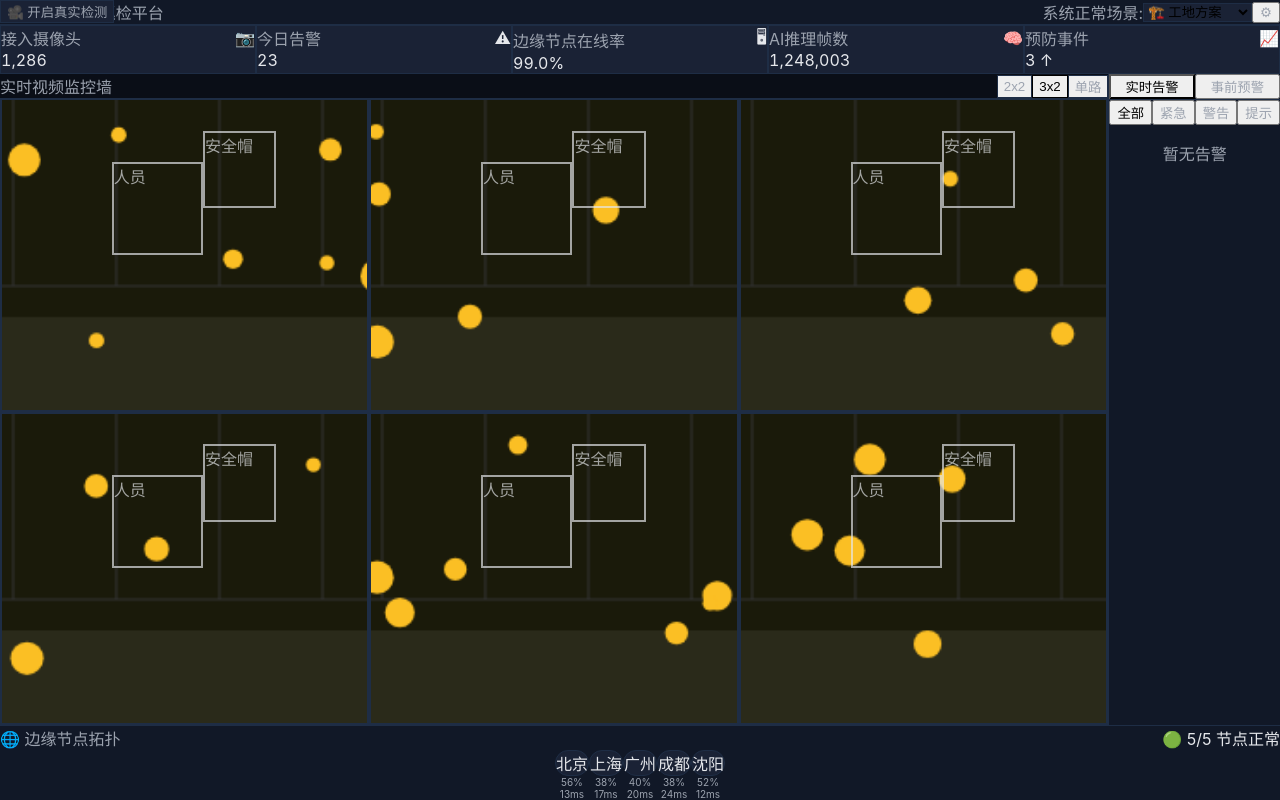
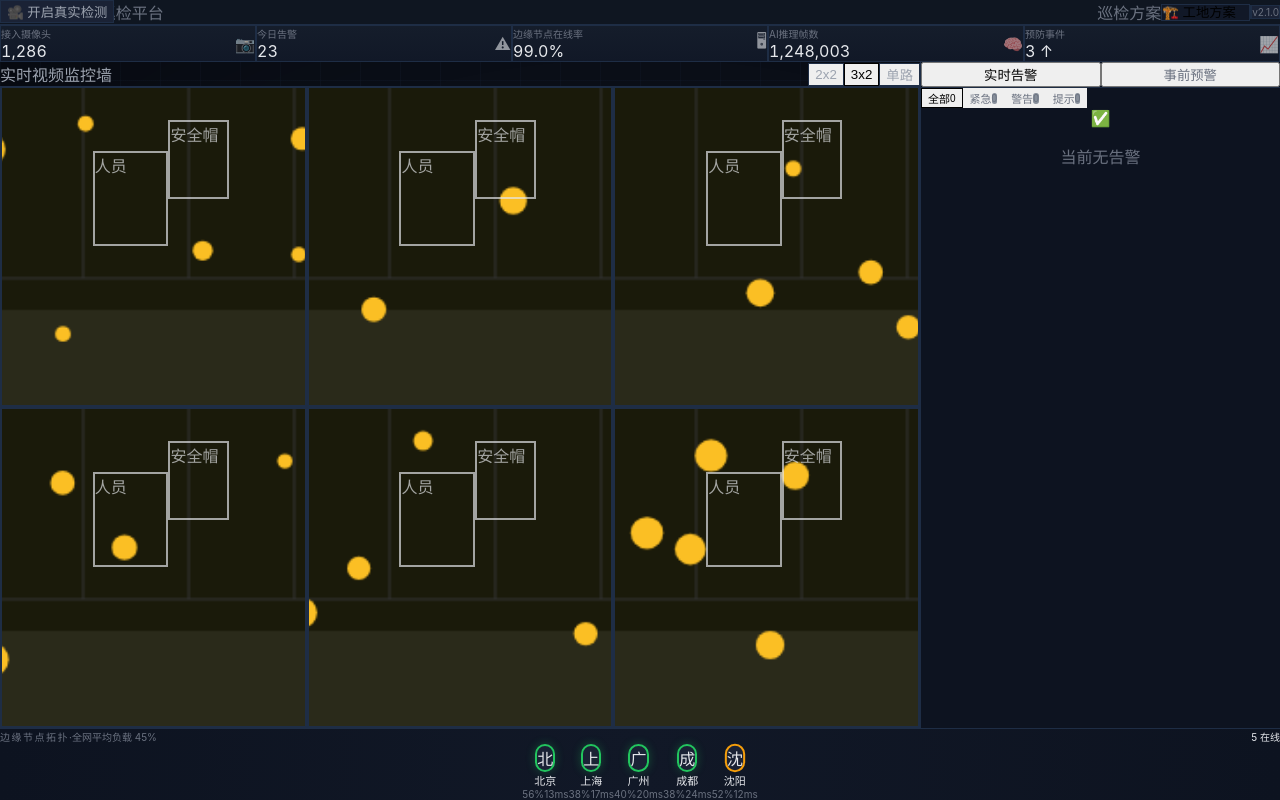
Before and after one commit to Jibz233/edge-guard-demo, a Next.js app: page / in a window 1280 px wide. Built offline with nearby package versions, Linux system fonts and the light colour scheme.

Commit message:
feat: optimize dashboard layout - compressed header, wider panels, grid background, polished components

```diff
--- a/app/components/AlertFeed.tsx
+++ b/app/components/AlertFeed.tsx
@@ -13,29 +13,54 @@ export default function AlertFeed() {
 
   const filtered = filter === 'all' ? alerts : alerts.filter((a) => a.severity === filter);
 
+  const counts = {
+    all: alerts.length,
+    critical: alerts.filter((a) => a.severity === 'critical').length,
+    warning: alerts.filter((a) => a.severity === 'warning').length,
+    info: alerts.filter((a) => a.severity === 'info').length,
+  };
+
+  const filterConfig: Record<string, { label: string; activeClass: string }> = {
+    all: { label: '全部', activeClass: 'bg-white/10 text-white' },
+    critical: { label: '紧急', activeClass: 'bg-red-500/20 text-red-400 border-red-500/30' },
+    warning: { label: '警告', activeClass: 'bg-yellow-500/20 text-yellow-400 border-yellow-500/30' },
+    info: { label: '提示', activeClass: 'bg-blue-500/20 text-blue-400 border-blue-500/30' },
+  };
+
   return (
     <div className="flex flex-col h-full">
-      <div className="flex gap-1 mb-2">
-        {(['all', 'critical', 'warning', 'info'] as const).map((s) => (
+      <div className="flex gap-1.5 mb-3">
+        {(['all', 'critical', 'warning', 'info'] as const).map((s) => {
+          const cfg = filterConfig[s];
+          return (
             <button
               key={s}
               onClick={() => setFilter(s)}
-            className={`text-xs px-2 py-0.5 rounded transition-colors ${
-              filter === s ? 'bg-blue-600/30 text-blue-400' : 'text-[#9ca3af] hover:text-white'
+              className={`text-[11px] px-2 py-1 rounded-md border transition-all flex items-center gap-1 ${
+                filter === s
+                  ? `${cfg.activeClass} border-white/10`
+                  : 'text-[#6b7280] border-transparent hover:text-white hover:bg-white/5'
               }`}
             >
-            {s === 'all' ? '全部' : s === 'critical' ? '紧急' : s === 'warning' ? '警告' : '提示'}
+              <span>{cfg.label}</span>
+              <span className={`text-[10px] px-1 rounded-full ${filter === s ? 'bg-white/10' : 'bg-[#1e2d45]/50'}`}>
+                {counts[s]}
+              </span>
             </button>
-        ))}
+          );
+        })}
       </div>
-      <div className="flex-1 overflow-y-auto pr-1 space-y-1">
+      <div className="flex-1 overflow-y-auto pr-1 space-y-1.5">
         <AnimatePresence initial={false}>
           {filtered.map((alert) => (
             <AlertItem key={alert.id} alert={alert} />
           ))}
         </AnimatePresence>
         {filtered.length === 0 && (
-          <p className="text-[#9ca3af] text-xs text-center py-8">暂无告警</p>
+          <div className="flex flex-col items-center justify-center py-12 text-[#6b7280]">
+            <span className="text-2xl mb-2">✅</span>
+            <p className="text-xs">当前无{filter === 'all' ? '' : filterConfig[filter].label}告警</p>
+          </div>
         )}
       </div>
     </div>
--- a/app/components/AlertItem.tsx
+++ b/app/components/AlertItem.tsx
@@ -6,9 +6,9 @@ import { useStore } from '@/lib/useStore';
 import { motion } from 'framer-motion';
 
 const severityConfig = {
-  critical: { color: 'border-red-500', bg: 'bg-red-500/10', dot: 'bg-red-500', label: '紧急', icon: '🔴' },
-  warning: { color: 'border-yellow-500', bg: 'bg-yellow-500/10', dot: 'bg-yellow-500', label: '警告', icon: '🟡' },
-  info: { color: 'border-blue-500', bg: 'bg-blue-500/10', dot: 'bg-blue-500', label: '提示', icon: '🔵' },
+  critical: { color: 'border-red-500/80', bg: 'bg-red-500/5', dot: 'bg-red-500', label: '紧急', bar: 'bg-red-500' },
+  warning: { color: 'border-yellow-500/80', bg: 'bg-yellow-500/5', dot: 'bg-yellow-500', label: '警告', bar: 'bg-yellow-500' },
+  info: { color: 'border-blue-500/80', bg: 'bg-blue-500/5', dot: 'bg-blue-500', label: '提示', bar: 'bg-blue-500' },
 };
 
 const ruleLabels: Record<string, string> = {
@@ -31,38 +31,40 @@ export default function AlertItem({ alert }: { alert: Alert }) {
       initial={{ opacity: 0, x: 20, height: 0 }}
       animate={{ opacity: 1, x: 0, height: 'auto' }}
       exit={{ opacity: 0, x: -20, height: 0 }}
-      className={`border-l-2 ${config.color} ${config.bg} rounded-r p-2.5 mb-2 text-sm ${alert.handled ? 'opacity-50' : ''}`}
+      className={`border-l-2 ${config.color} ${config.bg} rounded-r-lg p-2.5 text-sm transition-opacity ${alert.handled ? 'opacity-40 grayscale' : ''}`}
     >
-      <div className="flex items-start justify-between">
+      <div className="flex items-start justify-between mb-1">
         <div className="flex items-center gap-1.5">
-          <span className={`w-2 h-2 rounded-full ${config.dot}`} />
-          <span className="font-medium text-xs">{config.label}</span>
-          <span className="text-[#9ca3af] text-xs">{ruleLabels[alert.ruleType] || alert.ruleType}</span>
+          <span className={`w-1.5 h-1.5 rounded-full ${config.dot} ${alert.severity === 'critical' ? 'animate-pulse' : ''}`} />
+          <span className={`text-[11px] font-semibold ${config.dot === 'bg-red-500' ? 'text-red-400' : config.dot === 'bg-yellow-500' ? 'text-yellow-400' : 'text-blue-400'}`}>
+            {config.label}
+          </span>
+          <span className="text-[11px] text-[#6b7280]">{ruleLabels[alert.ruleType] || alert.ruleType}</span>
         </div>
-        <span className="text-xs text-[#9ca3af]">{timeStr}</span>
+        <span className="text-[10px] text-[#6b7280] whitespace-nowrap">{timeStr}</span>
       </div>
 
-      <div className="mt-1.5 flex items-center justify-between">
-        <span className="text-xs text-[#9ca3af]">
-          置信度 {alert.confidence.toFixed(1)}%
+      <div className="flex items-center justify-between text-[11px]">
+        <span className="text-[#6b7280]">
+          置信度 <span className="text-white font-medium">{alert.confidence.toFixed(0)}%</span>
         </span>
-        <span className="text-xs bg-[#111827] px-1.5 py-0.5 rounded">
-          摄像头 #{alert.cameraId.split('-')[1]}
+        <span className="text-[#6b7280] bg-[#0d1320] px-1.5 py-0.5 rounded text-[10px]">
+          #{alert.cameraId.split('-')[1]}
         </span>
       </div>
 
       {!alert.handled && (
-        <div className="mt-2 flex gap-2">
+        <div className="mt-2 flex gap-1.5">
           <button
             onClick={() => handleAlert(alert.id)}
-            className="text-xs px-2 py-0.5 bg-green-600/20 text-green-400 rounded hover:bg-green-600/30 transition-colors"
+            className="text-[11px] px-2.5 py-0.5 bg-green-600/15 text-green-400 rounded-md hover:bg-green-600/25 transition-colors font-medium"
           >
             已处理
           </button>
-          <button className="text-xs px-2 py-0.5 bg-[#1e2d45]/50 text-[#9ca3af] rounded hover:bg-[#1e2d45] transition-colors">
+          <button className="text-[11px] px-2.5 py-0.5 bg-white/5 text-[#6b7280] rounded-md hover:bg-white/10 transition-colors">
             忽略
           </button>
-          <button className="text-xs px-2 py-0.5 bg-blue-600/20 text-blue-400 rounded hover:bg-blue-600/30 transition-colors">
+          <button className="text-[11px] px-2.5 py-0.5 bg-blue-600/15 text-blue-400 rounded-md hover:bg-blue-600/25 transition-colors">
             喊话
           </button>
         </div>
--- a/app/components/AlertPanel.tsx
+++ b/app/components/AlertPanel.tsx
@@ -6,6 +6,7 @@ import AlertFeed from './AlertFeed';
 import ProactivePanel from './ProactivePanel';
 import CameraDetail from './CameraDetail';
 import { useStore } from '@/lib/useStore';
+import { motion } from 'framer-motion';
 
 type Tab = 'alerts' | 'proactive';
 
@@ -15,30 +16,44 @@ export default function AlertPanel() {
 
   if (selectedCameraId) {
     return (
-      <aside className="w-80 border-l border-[#1e2d45] bg-[#111827] flex flex-col shrink-0">
+      <aside className="w-[360px] border-l border-[#1e2d45] bg-[#0d1320] flex flex-col shrink-0">
         <CameraDetail />
       </aside>
     );
   }
 
   return (
-    <aside className="w-80 border-l border-[#1e2d45] bg-[#111827] flex flex-col shrink-0">
-      <div className="flex border-b border-[#1e2d45]">
+    <aside className="w-[360px] border-l border-[#1e2d45] bg-[#0d1320] flex flex-col shrink-0">
+      <div className="flex border-b border-[#1e2d45] bg-[#111827]/50">
         <button
           onClick={() => setTab('alerts')}
-          className={`flex-1 py-2.5 text-sm font-medium transition-colors ${
-            tab === 'alerts' ? 'text-blue-400 border-b-2 border-blue-500 bg-blue-500/5' : 'text-[#9ca3af] hover:text-white'
+          className={`relative flex-1 py-2.5 text-xs font-medium transition-colors ${
+            tab === 'alerts' ? 'text-blue-400' : 'text-[#6b7280] hover:text-white'
           }`}
         >
           实时告警
+          {tab === 'alerts' && (
+            <motion.div
+              layoutId="tab-indicator"
+              className="absolute bottom-0 left-0 right-0 h-0.5 bg-blue-500"
+              transition={{ type: 'spring', stiffness: 500, damping: 33 }}
+            />
+          )}
         </button>
         <button
           onClick={() => setTab('proactive')}
-          className={`flex-1 py-2.5 text-sm font-medium transition-colors ${
-            tab === 'proactive' ? 'text-cyan-400 border-b-2 border-cyan-500 bg-cyan-500/5' : 'text-[#9ca3af] hover:text-white'
+          className={`relative flex-1 py-2.5 text-xs font-medium transition-colors ${
+            tab === 'proactive' ? 'text-cyan-400' : 'text-[#6b7280] hover:text-white'
           }`}
         >
           事前预警
+          {tab === 'proactive' && (
+            <motion.div
+              layoutId="tab-indicator"
+              className="absolute bottom-0 left-0 right-0 h-0.5 bg-cyan-500"
+              transition={{ type: 'spring', stiffness: 500, damping: 33 }}
+            />
+          )}
         </button>
       </div>
       <div className="flex-1 overflow-hidden p-3">
--- a/app/components/EdgeNodeCard.tsx
+++ b/app/components/EdgeNodeCard.tsx
@@ -5,53 +5,61 @@ import { motion } from 'framer-motion';
 import { useState } from 'react';
 
 const statusColors = {
-  healthy: { bar: 'bg-green-500', text: 'text-green-500', glow: 'shadow-green-500/20' },
-  busy: { bar: 'bg-yellow-500', text: 'text-yellow-500', glow: 'shadow-yellow-500/20' },
-  error: { bar: 'bg-red-500', text: 'text-red-500', glow: 'shadow-red-500/20' },
+  healthy: { bar: 'bg-green-500', text: 'text-green-500', glow: 'shadow-[0_0_10px_rgba(34,197,94,0.3)]', ring: 'ring-green-500/20' },
+  busy: { bar: 'bg-yellow-500', text: 'text-yellow-500', glow: 'shadow-[0_0_10px_rgba(245,158,11,0.3)]', ring: 'ring-yellow-500/20' },
+  error: { bar: 'bg-red-500', text: 'text-red-500', glow: 'shadow-[0_0_10px_rgba(239,68,68,0.3)]', ring: 'ring-red-500/20' },
 };
 
 export default function EdgeNodeCard({ node }: { node: EdgeNode }) {
   const [showDetail, setShowDetail] = useState(false);
   const colors = statusColors[node.status];
 
-  const loadWidth = `${node.load}%`;
-
   return (
     <motion.div
-      className={`relative flex flex-col items-center gap-1 cursor-pointer`}
+      className="relative flex flex-col items-center gap-1 cursor-pointer"
       onClick={() => setShowDetail(!showDetail)}
-      whileHover={{ scale: 1.05 }}
+      whileHover={{ scale: 1.08 }}
     >
-      <div className="w-16 h-1.5 bg-[#1e2d45] rounded-full overflow-hidden">
+      {/* Node icon */}
+      <motion.div
+        className={`w-9 h-9 rounded-full bg-[#1a2235] border-2 flex items-center justify-center text-xs font-bold transition-shadow ${colors.text} ${node.status === 'healthy' ? colors.glow : ''}`}
+        style={{ borderColor: colors.text === 'text-green-500' ? '#22c55e' : colors.text === 'text-yellow-500' ? '#f59e0b' : '#ef4444' }}
+        animate={{ scale: [1, node.status === 'busy' ? 1.05 : 1, 1] }}
+        transition={{ repeat: node.status === 'busy' ? Infinity : 0, duration: 2 }}
+      >
+        {node.city.charAt(0)}
+      </motion.div>
+
+      <span className="text-[11px] font-medium">{node.city}</span>
+
+      {/* Load bar */}
+      <div className="w-14 h-1 bg-[#1e2d45] rounded-full overflow-hidden">
         <motion.div
           className={`h-full rounded-full ${colors.bar}`}
-          animate={{ width: loadWidth }}
-          transition={{ duration: 0.5 }}
+          animate={{ width: `${node.load}%` }}
+          transition={{ duration: 0.6, ease: 'easeOut' }}
         />
       </div>
-
-      <div className={`text-xs font-medium ${colors.text} bg-[#1a2235] px-2 py-0.5 rounded-full border border-[#1e2d45]`}>
-        {node.city}
+      <div className="flex gap-3 text-[10px] text-[#6b7280]">
+        <span>{node.load.toFixed(0)}%</span>
+        <span>{node.latency.toFixed(0)}ms</span>
       </div>
-
-      <div className="text-[10px] text-[#9ca3af]">{node.load.toFixed(0)}%</div>
-      <div className="text-[10px] text-[#9ca3af]">{node.latency.toFixed(0)}ms</div>
 
       {showDetail && (
         <motion.div
-          initial={{ opacity: 0, y: 5 }}
-          animate={{ opacity: 1, y: 0 }}
-          className="absolute bottom-full mb-2 bg-[#1a2235] border border-[#1e2d45] rounded-lg p-3 min-w-[140px] z-10 shadow-xl"
+          initial={{ opacity: 0, y: 8, scale: 0.95 }}
+          animate={{ opacity: 1, y: 0, scale: 1 }}
+          className="absolute bottom-full mb-3 bg-[#151d2b] border border-[#1e2d45] rounded-lg p-3 min-w-[150px] z-20 shadow-2xl"
         >
-          <div className="text-xs font-medium mb-2">{node.name}</div>
-          <div className="space-y-1 text-[10px] text-[#9ca3af]">
-            <div className="flex justify-between"><span>负载</span><span className="text-white">{node.load.toFixed(0)}%</span></div>
-            <div className="flex justify-between"><span>延迟</span><span className="text-white">{node.latency.toFixed(0)}ms</span></div>
-            <div className="flex justify-between"><span>推理帧率</span><span className="text-white">{node.fps} FPS</span></div>
-            <div className="flex justify-between"><span>接入摄像头</span><span className="text-white">{node.cameraIds.length}</span></div>
+          <div className="text-xs font-semibold mb-2 pb-1.5 border-b border-[#1e2d45]">{node.name}</div>
+          <div className="space-y-1.5 text-[11px] text-[#6b7280]">
+            <div className="flex justify-between"><span>负载</span><span className="text-white font-medium">{node.load.toFixed(0)}%</span></div>
+            <div className="flex justify-between"><span>延迟</span><span className="text-white font-medium">{node.latency.toFixed(0)}ms</span></div>
+            <div className="flex justify-between"><span>推理帧率</span><span className="text-white font-medium">{node.fps} FPS</span></div>
+            <div className="flex justify-between"><span>接入摄像头</span><span className="text-white font-medium">{node.cameraIds.length}</span></div>
             <div className="flex justify-between">
               <span>状态</span>
-              <span className={colors.text}>
+              <span className={`${colors.text} font-medium`}>
                 {node.status === 'healthy' ? '正常' : node.status === 'busy' ? '繁忙' : '异常'}
               </span>
             </div>
--- a/app/components/EdgeTopology.tsx
+++ b/app/components/EdgeTopology.tsx
@@ -6,22 +6,38 @@ import EdgeNodeCard from './EdgeNodeCard';
 export default function EdgeTopology() {
   const edgeNodes = useStore((s) => s.edgeNodes);
   const onlineCount = edgeNodes.filter((n) => n.status !== 'error').length;
+  const totalLoad = edgeNodes.reduce((sum, n) => sum + n.load, 0) / edgeNodes.length;
 
   return (
-    <footer className="border-t border-[#1e2d45] bg-[#111827] px-5 py-2 shrink-0">
-      <div className="flex items-center justify-between mb-2">
-        <span className="text-xs text-[#9ca3af] uppercase tracking-wider">🌐 边缘节点拓扑</span>
-        <span className={`text-xs ${onlineCount === edgeNodes.length ? 'text-green-500' : 'text-yellow-500'}`}>
-          🟢 {onlineCount}/{edgeNodes.length} 节点正常
-        </span>
+    <footer className="border-t border-[#1e2d45] bg-gradient-to-r from-[#0d1320] via-[#111827] to-[#0d1320] px-6 py-3 shrink-0">
+      <div className="flex items-center justify-between mb-3">
+        <div className="flex items-center gap-2">
+          <span className="text-[10px] text-[#6b7280] uppercase tracking-[0.15em]">边缘节点拓扑</span>
+          <span className="text-[10px] text-[#6b7280]">·</span>
+          <span className="text-[10px] text-[#6b7280]">全网平均负载 {totalLoad.toFixed(0)}%</span>
+        </div>
+        <div className="flex items-center gap-3 text-[10px]">
+          <span className="flex items-center gap-1">
+            <span className="w-1.5 h-1.5 rounded-full bg-green-500 shadow-[0_0_4px_rgba(34,197,94,0.4)]" />
+            <span className="text-green-500">{onlineCount} 在线</span>
+          </span>
+          {edgeNodes.length - onlineCount > 0 && (
+            <span className="flex items-center gap-1">
+              <span className="w-1.5 h-1.5 rounded-full bg-red-500" />
+              <span className="text-red-500">{edgeNodes.length - onlineCount} 异常</span>
+            </span>
+          )}
+        </div>
       </div>
-      <div className="flex items-center justify-center gap-12">
+      <div className="flex items-center justify-center gap-16">
         {edgeNodes.map((node, i) => (
-          <div key={node.id} className="flex items-center gap-0">
+          <div key={node.id} className="flex items-center">
             <EdgeNodeCard node={node} />
             {i < edgeNodes.length - 1 && (
-              <div className="w-12 h-px bg-[#1e2d45] mx-2 relative">
-                <div className="absolute top-1/2 left-1/2 -translate-x-1/2 -translate-y-1/2 w-1.5 h-1.5 bg-blue-500/50 rounded-full" />
+              <div className="flex items-center gap-0 ml-4">
+                <div className="w-10 h-px bg-gradient-to-r from-[#1e2d45] to-blue-500/30" />
+                <div className="w-1.5 h-1.5 rounded-full bg-blue-500/60 shadow-[0_0_6px_rgba(59,130,246,0.4)]" />
+                <div className="w-10 h-px bg-gradient-to-l from-[#1e2d45] to-blue-500/30" />
               </div>
             )}
           </div>
--- a/app/components/StatsCards.tsx
+++ b/app/components/StatsCards.tsx
@@ -32,27 +32,27 @@ function CountUp({ value, format }: { value: number; format: (v: number) => stri
     }, 16);
     return () => clearInterval(timer);
   }, [value]);
-  return <span className="text-2xl font-bold tabular-nums">{format(Math.round(display))}</span>;
+  return <span className="text-xl font-bold tabular-nums">{format(Math.round(display))}</span>;
 }
 
 export default function StatsCards() {
   const stats = useStore((s) => s.stats);
 
   return (
-    <div className="grid grid-cols-5 gap-3 px-5 py-3">
+    <div className="grid grid-cols-5 gap-2 px-5 py-2">
       {cards.map(({ key, label, icon, format }) => (
         <motion.div
           key={key}
-          className="bg-[#1a2235] border border-[#1e2d45] rounded-lg p-3 flex flex-col gap-1"
+          className="bg-gradient-to-b from-[#151d2b] to-[#111827] border border-[#1e2d45] rounded-lg px-3 py-2 flex items-center justify-between hover:border-[#1e2d45]/80 hover:shadow-md transition-all duration-200"
           initial={{ opacity: 0, y: -10 }}
           animate={{ opacity: 1, y: 0 }}
           transition={{ duration: 0.3 }}
         >
-          <div className="flex items-center justify-between">
-            <span className="text-xs text-[#9ca3af]">{label}</span>
-            <span className="text-sm">{icon}</span>
+          <div className="flex flex-col gap-0.5">
+            <span className="text-[10px] text-[#6b7280] uppercase tracking-wide">{label}</span>
+            <CountUp value={stats[key]} format={format} />
           </div>
-          <CountUp value={stats[key]} format={format} />
+          <span className="text-lg opacity-60">{icon}</span>
         </motion.div>
       ))}
     </div>
--- a/app/components/TopBar.tsx
+++ b/app/components/TopBar.tsx
@@ -12,37 +12,27 @@ export default function TopBar() {
   const tfEnabled = useStore((s) => s.tfEnabled);
 
   return (
-    <header className="h-14 border-b border-[#1e2d45] bg-[#111827] flex items-center justify-between px-5 shrink-0">
+    <header className="h-12 border-b border-[#1e2d45] bg-[#0f1621] flex items-center justify-between px-5 shrink-0 backdrop-blur-sm">
       <div className="flex items-center gap-3">
-        <div className="w-8 h-8 rounded-lg bg-gradient-to-br from-blue-500 to-cyan-500 flex items-center justify-center text-sm font-bold">
+        <div className="w-7 h-7 rounded-md bg-gradient-to-br from-blue-500 to-cyan-500 flex items-center justify-center text-xs font-bold shadow-lg shadow-blue-500/20">
           慧
         </div>
-        <AnimatePresence mode="wait">
-          <motion.span
-            key={currentScenario}
-            initial={{ opacity: 0, y: -10 }}
-            animate={{ opacity: 1, y: 0 }}
-            exit={{ opacity: 0, y: 10 }}
-            transition={{ duration: 0.2 }}
-            className="text-lg font-semibold tracking-wide"
-          >
-            慧眼 <span className="text-[#9ca3af] font-normal text-sm ml-1">边缘AI巡检平台</span>
-          </motion.span>
-        </AnimatePresence>
+        <span className="text-base font-semibold tracking-wide">
+          慧眼 <span className="text-[#6b7280] font-normal text-xs ml-1.5">边缘AI巡检平台</span>
+        </span>
+        <div className="hidden sm:flex items-center gap-1.5 ml-3 pl-3 border-l border-[#1e2d45]">
+          <span className={`w-1.5 h-1.5 rounded-full ${tfEnabled ? 'bg-green-500 shadow-[0_0_6px_rgba(34,197,94,0.5)]' : 'bg-cyan-500 shadow-[0_0_6px_rgba(6,182,212,0.5)]'}`} />
+          <span className="text-xs text-[#6b7280]">系统正常</span>
+        </div>
       </div>
 
-      <div className="flex items-center gap-4">
-        <div className="flex items-center gap-2">
-          <span className={`w-2 h-2 rounded-full ${tfEnabled ? 'bg-green-500' : 'bg-cyan-500'}`} />
-          <span className="text-sm text-[#9ca3af]">系统正常</span>
-        </div>
-
-        <div className="flex items-center gap-2 text-sm">
-          <span className="text-[#9ca3af]">场景:</span>
+      <div className="flex items-center gap-3">
+        <div className="flex items-center gap-1.5 text-xs">
+          <span className="text-[#6b7280]">巡检方案</span>
           <select
             value={currentScenario}
             onChange={(e) => setScenario(e.target.value as ScenarioId)}
-            className="bg-[#1a2235] border border-[#1e2d45] rounded px-3 py-1 text-sm focus:outline-none focus:border-blue-500 cursor-pointer"
+            className="bg-[#111827] border border-[#1e2d45] rounded-md px-2.5 py-1 text-xs focus:outline-none focus:border-blue-500/50 focus:ring-1 focus:ring-blue-500/20 cursor-pointer appearance-none pr-6"
           >
             {scenarioTemplates.map((t) => (
               <option key={t.id} value={t.id}>
@@ -52,9 +42,11 @@ export default function TopBar() {
           </select>
         </div>
 
-        <button className="text-[#9ca3af] hover:text-white text-lg transition-colors" title="设置">
-          ⚙
-        </button>
+        <div className="flex items-center gap-2 ml-1 pl-3 border-l border-[#1e2d45]">
+          <span className="text-[10px] text-[#6b7280] bg-[#1a2235] px-1.5 py-0.5 rounded border border-[#1e2d45]">
+            v2.1.0
+          </span>
+        </div>
       </div>
     </header>
   );
--- a/app/globals.css
+++ b/app/globals.css
@@ -29,6 +29,35 @@ body {
   height: 100vh;
 }
 
+/* Subtle grid background for operations center feel */
+body::before {
+  content: '';
+  position: fixed;
+  inset: 0;
+  background-image:
+    linear-gradient(rgba(30, 45, 69, 0.15) 1px, transparent 1px),
+    linear-gradient(90deg, rgba(30, 45, 69, 0.15) 1px, transparent 1px);
+  background-size: 40px 40px;
+  pointer-events: none;
+  z-index: 0;
+}
+
+/* Add a slight vignette */
+body::after {
+  content: '';
+  position: fixed;
+  inset: 0;
+  background: radial-gradient(ellipse at center, transparent 60%, rgba(0, 0, 0, 0.3) 100%);
+  pointer-events: none;
+  z-index: 0;
+}
+
+/* Ensure content renders above background effects */
+#__next, main {
+  position: relative;
+  z-index: 1;
+}
+
 /* Scrollbar styling */
 ::-webkit-scrollbar {
   width: 4px;
--- a/app/page.tsx
+++ b/app/page.tsx
@@ -20,7 +20,7 @@ export default function Home() {
   }, [tick]);
 
   return (
-    <div className="h-screen flex flex-col">
+    <div className="h-screen flex flex-col relative z-10">
       <TopBar />
       <StatsCards />
       <div className="flex-1 flex min-h-0">
```
Lines whose indentation alone changed are shown as unchanged.
